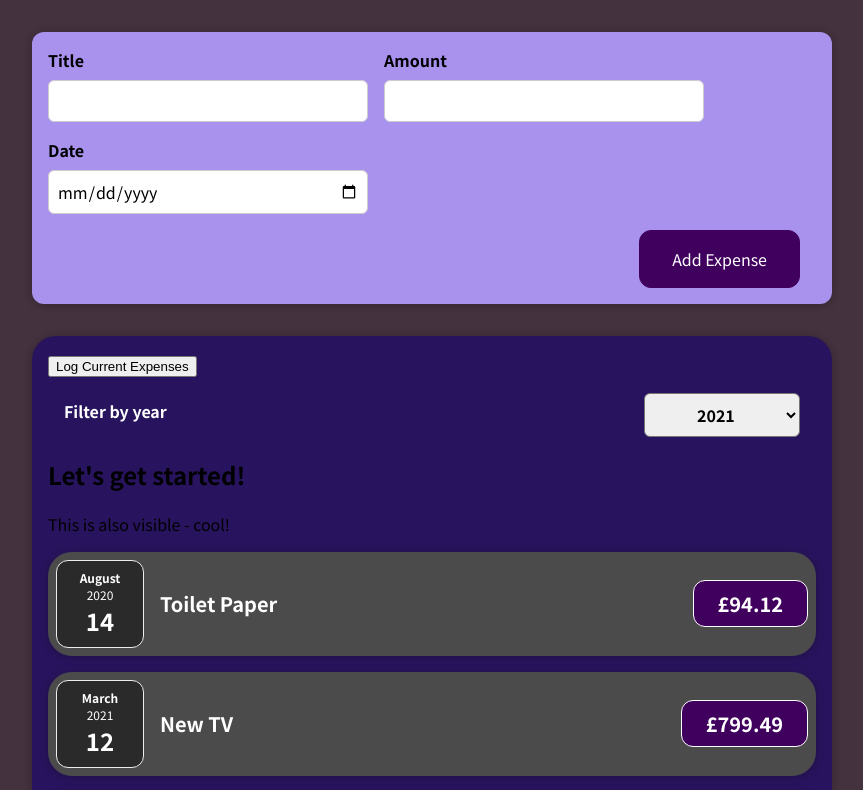
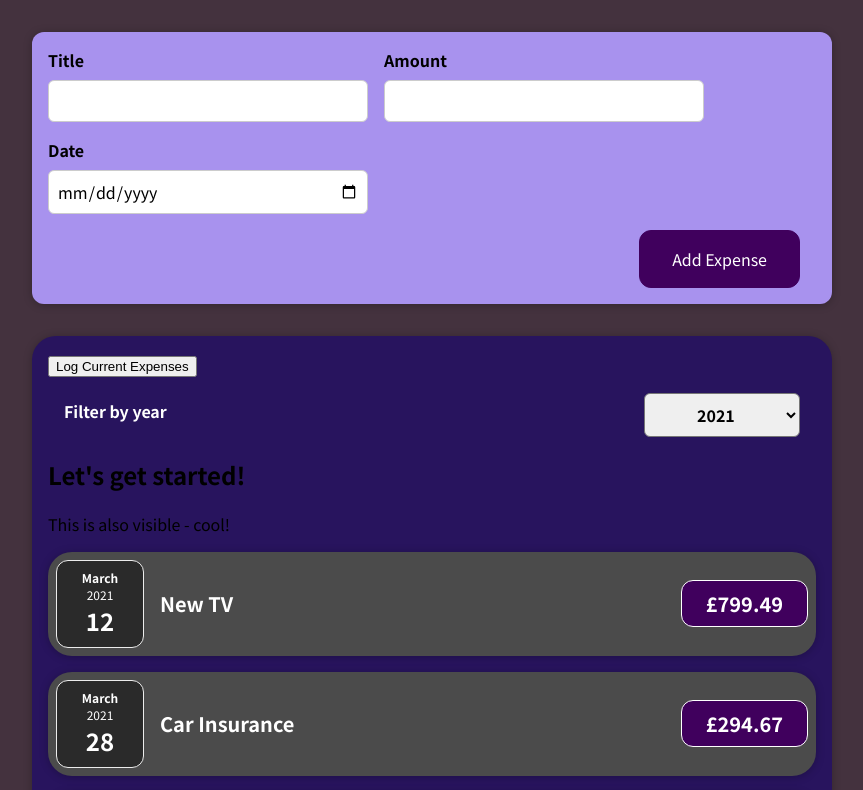
Before and after one commit to anlunjiang/react.js-tutorials, a React (Create React App) app in the folder 01-starting-setup/: page / in a window 1280 px wide. Shown: the top 790 px of the page, without its empty margins (208-1071 px from the left). Built offline with nearby package versions, Linux system fonts and the light colour scheme.

Commit message:
filter working

```diff
--- a/01-starting-setup/src/components/expenses/expenses_template/ExpensesTemplate.js
+++ b/01-starting-setup/src/components/expenses/expenses_template/ExpensesTemplate.js
@@ -15,6 +15,11 @@
     console.log(props.items)
   }
   console.log(props.items)
+
+  const filteredExpenses = props.items.filter(x => {
+    return x.date.getFullYear() === parseInt(filteredYear)
+  })
+
   return (
     <Card className="expensescss">
 
@@ -25,8 +30,9 @@
       <p>This is also visible - cool!</p>
 
       {
-        props.items.map(expense => (
+        filteredExpenses.map(expense => (
           <ExpenseItem
+            key={expense.id}
             title={expense.title}
             amount={expense.amount}
             date={expense.date}
```
Also changed, not shown: 1 other file (tests, documents, lock files or other folders).
